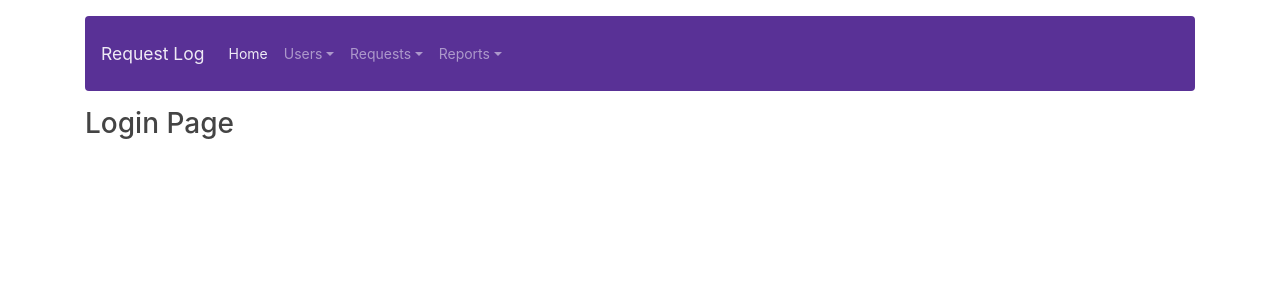
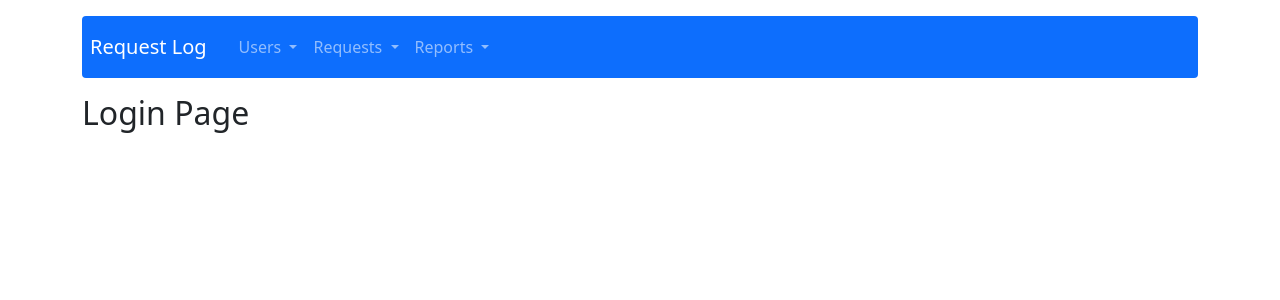
Before and after one commit to ElGato316/requestlog, a CodeIgniter app: page /requestlog/index.php/login/view in a window 1280 px wide. Shown: the top 300 px of the page. Run offline with CodeIgniter, Linux system fonts and the light colour scheme; tables that the repository leaves empty or names only in its code hold one stand-in row (values such as "Sample post"); some libraries are stand-ins or nearby versions.

Commit message:
Fixed Navbar

```diff
--- a/application/views/templates/footer.php
+++ b/application/views/templates/footer.php
@@ -5,6 +5,5 @@
 
 
     </div><!-- Footer -->
-    <script src="<?php echo base_url(); ?>assets/js/bootstrap.js"></script>
 </body>
 </html>
--- a/application/views/templates/header.php
+++ b/application/views/templates/header.php
@@ -3,9 +3,7 @@
 <head>
     <meta charset="UTF-8">
     <meta name="viewport" content="width=device-width, initial-scale=1.0">
-    <link rel="stylesheet" href="<?php echo base_url(); ?>assets/css/bootstrap.min.css">
-    <!--<link rel="stylesheet" href="<?php echo base_url(); ?>assets/css/dt1-bootstrap.css">-->
-    <!--<link rel="stylesheet" href="<?php echo base_url(); ?>assets/css/dt2-bootstrap.css">-->
+    <link href="https://cdn.jsdelivr.net/npm/bootstrap@5.0.0-beta2/dist/css/bootstrap.min.css" rel="stylesheet" integrity="sha384-BmbxuPwQa2lc/FVzBcNJ7UAyJxM6wuqIj61tLrc4wSX0szH/Ev+nYRRuWlolflfl" crossorigin="anonymous">
     <link rel="stylesheet" href="https://cdn.datatables.net/1.10.24/css/jquery.dataTables.min.css">
 
     <title>Request Log</title>
--- a/application/views/templates/navbar.php
+++ b/application/views/templates/navbar.php
@@ -1,33 +1,33 @@
     <nav class="navbar navbar-expand-lg navbar-dark bg-primary mb-3 mt-3 rounded">
-        <a class="navbar-brand" href="#">Request Log</a>
-        <button class="navbar-toggler" type="button" data-toggle="collapse" data-target="#navbarColor01" aria-controls="navbarColor01" aria-expanded="false" aria-label="Toggle navigation">
-          <span class="navbar-toggler-icon"></span>
-        </button>
-
-        <div class="collapse navbar-collapse" id="navbarColor01">
-          <ul class="navbar-nav mr-auto">
-            <li class="nav-item active">
-              <a class="nav-link" href="index.html">Home <span class="sr-only">(current)</span></a>
+        <a class="navbar-brand p-2" href="<?php echo base_url(); ?>">Request Log</a>
+        <div class="collapse navbar-collapse" id="navbarSupportedContent">
+      <ul class="navbar-nav me-auto mb-2 mb-lg-0">
         <li class="nav-item dropdown">
-              <a class="nav-link dropdown-toggle" data-toggle="dropdown" href="#" role="button" aria-haspopup="true" aria-expanded="false">Users</a>
-              <div class="dropdown-menu">
-                <a class="dropdown-item" href="/users/usersDisplay.html">All Users</a>
-                <a class="dropdown-item" href="/users/usersAdd.html">Add User</a>
-              </div>
+          <a class="nav-link dropdown-toggle" href="<?php echo base_url(); ?>users/view" id="navbarDropdown" role="button" data-bs-toggle="dropdown" aria-expanded="false">
+            Users
+          </a>
+          <ul class="dropdown-menu" aria-labelledby="navbarDropdown">
+            <li><a class="dropdown-item" href="#">Add User</a></li>
+            <li><a class="dropdown-item" href="#">Add User</a></li>
+          </ul>
         </li>
         <li class="nav-item dropdown">
-                <a class="nav-link dropdown-toggle" data-toggle="dropdown" href="#" role="button" aria-haspopup="true" aria-expanded="false">Requests</a>
-                <div class="dropdown-menu">
-                  <a class="dropdown-item" href="/users/usersDisplay.html">All Users</a>
-                  <a class="dropdown-item" href="/users/usersAdd.html">Add User</a>
-                </div>
+          <a class="nav-link dropdown-toggle" href="<?php echo base_url(); ?>users/view" id="navbarDropdown" role="button" data-bs-toggle="dropdown" aria-expanded="false">
+            Requests
+          </a>
+          <ul class="dropdown-menu" aria-labelledby="navbarDropdown">
+            <li><a class="dropdown-item" href="#">Add User</a></li>
+            <li><a class="dropdown-item" href="#">Add User</a></li>
+          </ul>
         </li>
         <li class="nav-item dropdown">
-                <a class="nav-link dropdown-toggle" data-toggle="dropdown" href="#" role="button" aria-haspopup="true" aria-expanded="false">Reports</a>
-                <div class="dropdown-menu">
-                  <a class="dropdown-item" href="/users/usersDisplay.html">All Users</a>
-                  <a class="dropdown-item" href="/users/usersAdd.html">Add User</a>
-                </div>
+          <a class="nav-link dropdown-toggle" href="<?php echo base_url(); ?>users/view" id="navbarDropdown" role="button" data-bs-toggle="dropdown" aria-expanded="false">
+            Reports
+          </a>
+          <ul class="dropdown-menu" aria-labelledby="navbarDropdown">
+            <li><a class="dropdown-item" href="#">Add User</a></li>
+            <li><a class="dropdown-item" href="#">Add User</a></li>
+          </ul>
         </li>
       </ul>
     </div>
--- a/application/views/users/view.php
+++ b/application/views/users/view.php
@@ -1,6 +1,6 @@
 
 
-<h2>All Users</h2>
+<h2 class="text-center">All Users</h2>
 
     <div id="content" class="container p-4" style="width: 800px;">
         <table class="table table-striped" id="users">
@@ -27,9 +27,8 @@
         </table>
     </div><!-- Body of Document -->
     <script src="<?php echo base_url(); ?>assets/js/jquery.js"></script>
-    <!--<script src="<?php echo base_url(); ?>assets/js/dataTables.bootstrap4.min.js"></script>
-    <script src="<?php echo base_url(); ?>assets/js/jquery.dataTables.min.js"></script>-->
     <script src="https://cdn.datatables.net/1.10.24/js/jquery.dataTables.min.js"></script>
+    <script src="https://cdn.jsdelivr.net/npm/bootstrap@5.0.0-beta2/dist/js/bootstrap.bundle.min.js" integrity="sha384-b5kHyXgcpbZJO/tY9Ul7kGkf1S0CWuKcCD38l8YkeH8z8QjE0GmW1gYU5S9FOnJ0" crossorigin="anonymous"></script>
     <script>
         $(document).ready(function () {
             $('#users').DataTable({
```
Lines whose indentation alone changed are shown as unchanged.
